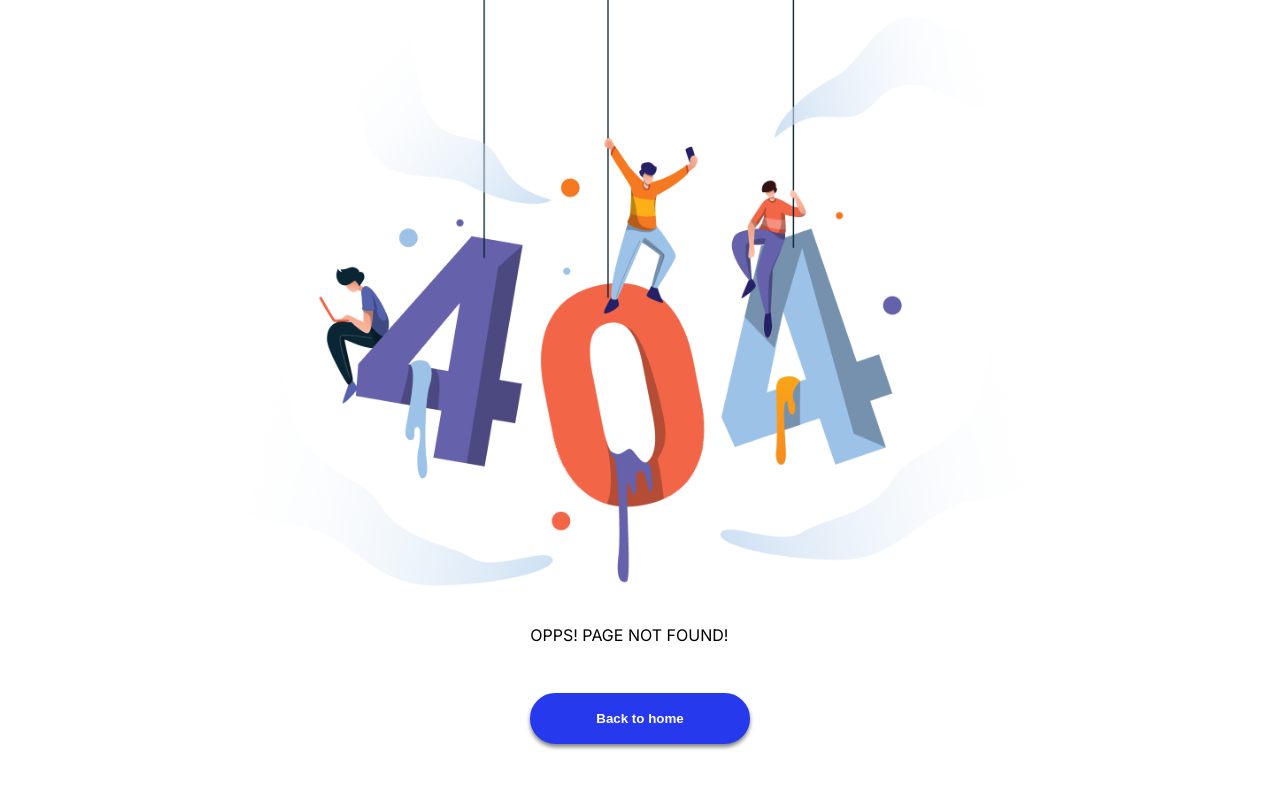
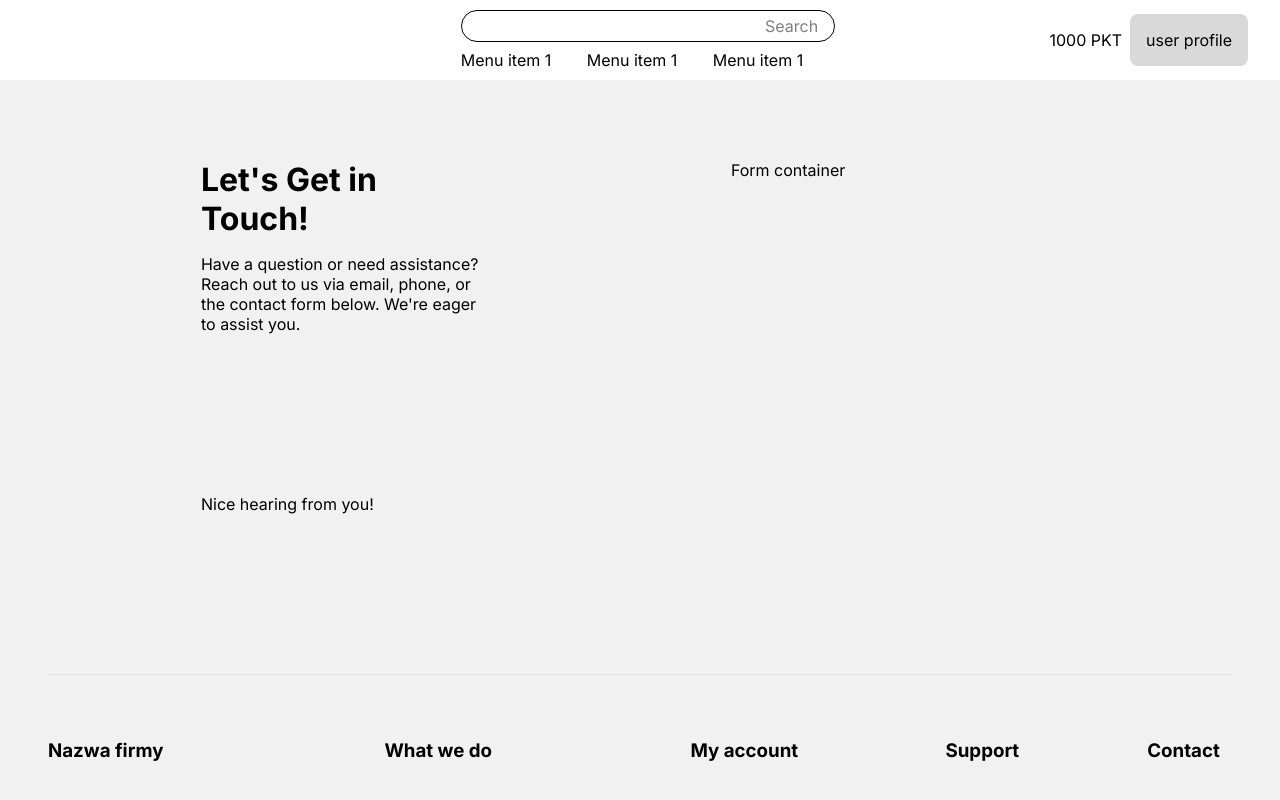
Before and after one commit to JohnyProduction/loyalty-program-app, a Next.js app: page /contact-us in a window 1280 px wide. Before the commit this address had no page. Shown: the top 800 px of the page. Built offline with nearby package versions, Linux system fonts and the light colour scheme.

Commit message:
contact form us page & version

```diff
--- a/package.json
+++ b/package.json
@@ -1,6 +1,6 @@
 {
   "name": "loyality-app",
-  "version": "0.4.0",
+  "version": "0.5.0",
   "private": true,
   "scripts": {
     "dev": "next dev",
--- /dev/null
+++ b/src/app/contact-us/form-container.tsx
@@ -0,0 +1,9 @@
+import styles from '@/styles/app/contact-us/page.module.scss';
+
+export function FormContainer() {
+    return (
+        <div className={styles['contact-us-page__form-container__form-container']}>
+            Form container
+        </div>
+    );
+}
--- /dev/null
+++ b/src/app/contact-us/page.tsx
@@ -0,0 +1,21 @@
+import { TopBar } from '@/components/common/top-bar';
+import styles from '@/styles/app/contact-us/page.module.scss';
+import { Footer } from '@/components/common/footer';
+import { PageBox } from '@/app/page-box';
+import { FormContainer } from '@/app/contact-us/form-container';
+import { TextContainer } from '@/app/contact-us/text-container';
+
+export default function ContactUsPage() {
+    return (
+        <main className={styles['contact-us-page']}>
+            <TopBar />
+            <PageBox>
+                <div className={styles['contact-us-page__form-container']}>
+                    <TextContainer />
+                    <FormContainer />
+                </div>
+                <Footer />
+            </PageBox>
+        </main>
+    );
+}
--- /dev/null
+++ b/src/app/contact-us/text-container.tsx
@@ -0,0 +1,11 @@
+import styles from '@/styles/app/contact-us/page.module.scss';
+
+export function TextContainer() {
+    return (
+        <div className={styles['contact-us-page__form-container__text-container']}>
+            <h1>Let's Get in Touch!</h1>
+            <p>Have a question or need assistance? Reach out to us via email, phone, or the contact form below. We're eager to assist you.</p>
+            <p>Nice hearing from you!</p>
+        </div>
+    );
+}
--- /dev/null
+++ b/src/styles/app/contact-us/page.module.scss
@@ -0,0 +1,26 @@
+@import "@/styles/app/constant-globals";
+
+.contact-us-page {
+    background-color: #F1F1F1;
+
+    .contact-us-page__form-container {
+        display: flex;
+        justify-content: space-around;
+        $additional-margin: 2rem;
+
+        padding-left: calc($additional-margin);
+        padding-top: calc($page-box-margin + $additional-margin);
+
+        .contact-us-page__form-container__text-container {
+            width: 25%;
+
+            > p {
+                margin: 1rem 0 10rem 0;
+            }
+        }
+
+        .contact-us-page__form-container__form-container {
+            width: 33%;
+        }
+    }
+}
```
Also changed, not shown: 1 other file (tests, documents, lock files or other folders).
